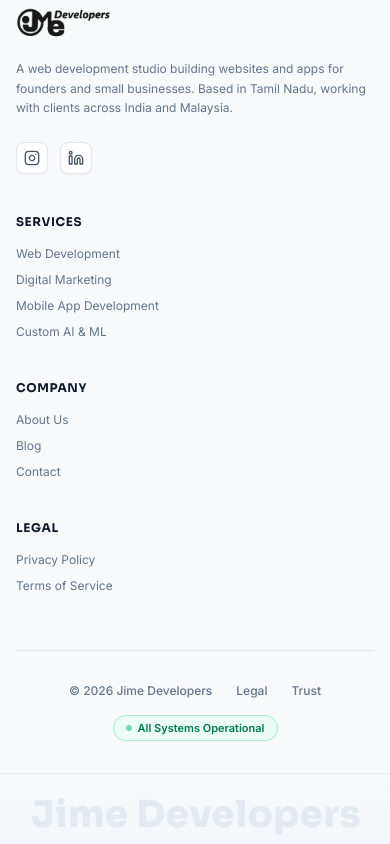
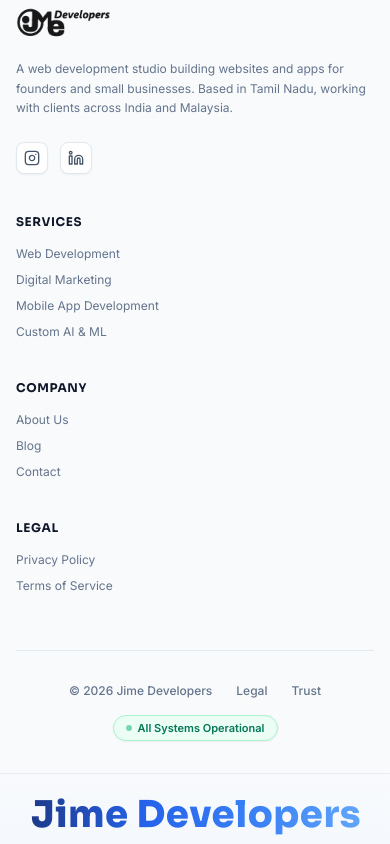
Before and after one commit to tahirazeem145/Jime-developer, a React (Vite) app: page / in a window 390 px wide. Shown: the part 9969-10813 px from the top of the page. Built offline with nearby package versions, Linux system fonts and the light colour scheme; no server answers.

Commit message:
style: change footer colossal watermark to vibrant blue gradient

```diff
--- a/src/components/Footer.jsx
+++ b/src/components/Footer.jsx
@@ -203,19 +203,28 @@
       </div>
 
       {/* MASSIVE COLOSSAL WATERMARK WORDMARK */}
-      <div className="w-full overflow-hidden select-none pointer-events-none flex justify-center items-end border-t border-slate-200/60 bg-gradient-to-b from-transparent to-slate-100/70 pt-4 sm:pt-6 pb-2 sm:pb-4 px-4 sm:px-8">
+      <div className="w-full overflow-hidden select-none pointer-events-none flex justify-center items-end border-t border-slate-200/60 bg-gradient-to-b from-transparent to-blue-50/40 pt-4 sm:pt-6 pb-2 sm:pb-4 px-4 sm:px-8">
         <svg
           viewBox="0 0 1700 220"
           className="w-full h-auto select-none pointer-events-none"
           aria-hidden="true"
         >
+          <defs>
+            <linearGradient id="footerWordmarkBlue" x1="0%" y1="0%" x2="100%" y2="0%">
+              <stop offset="0%" stopColor="#1E3A8A" />
+              <stop offset="35%" stopColor="#2563EB" />
+              <stop offset="70%" stopColor="#3B82F6" />
+              <stop offset="100%" stopColor="#60A5FA" />
+            </linearGradient>
+          </defs>
           <text
             x="50%"
             y="80%"
             textAnchor="middle"
             textLength="1560"
             lengthAdjust="spacing"
-            className="font-sora font-extrabold fill-slate-200/90"
+            fill="url(#footerWordmarkBlue)"
+            className="font-sora font-extrabold"
             style={{
               fontSize: '175px',
               fontFamily: 'Sora, Inter, sans-serif',
```
Also changed, not shown: 5 other files (tests, documents, lock files or other folders).
